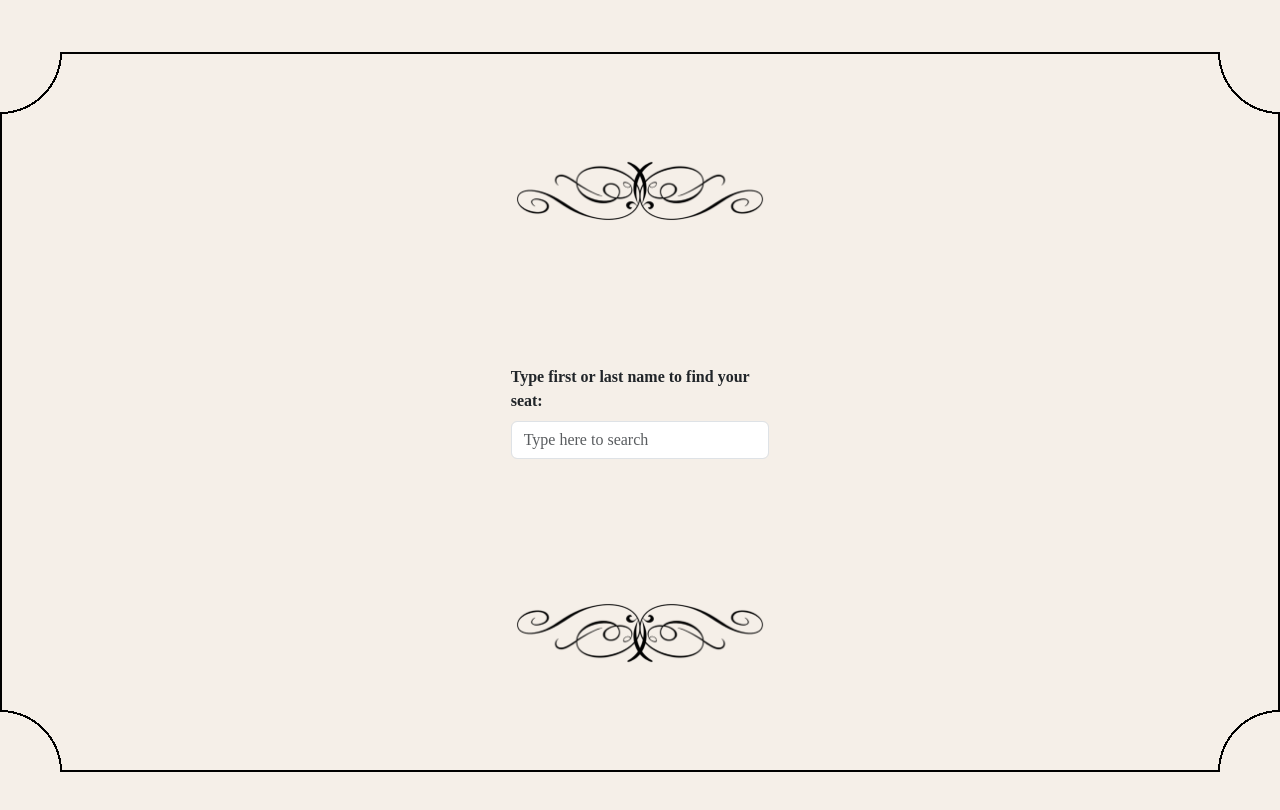
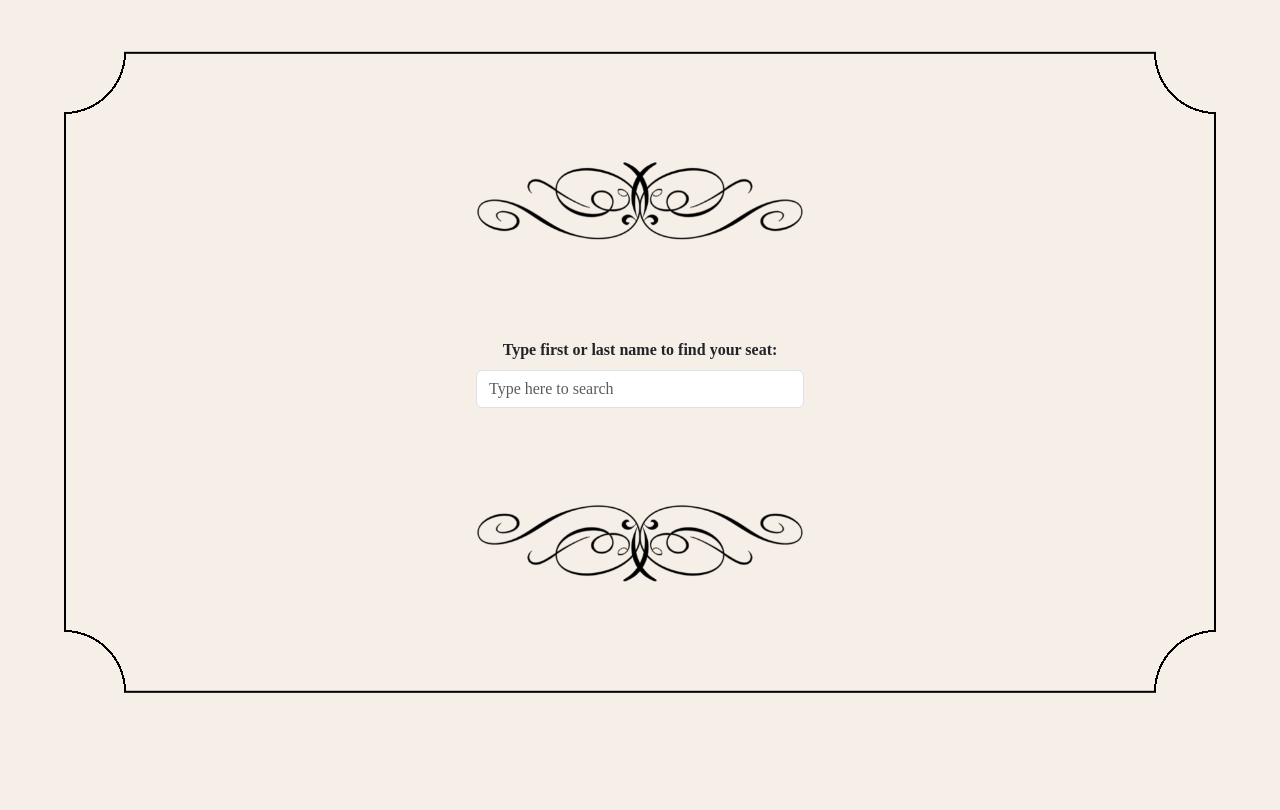
Before and after one commit to GersonU/GersonU.github.io, a plain HTML site: page WeddingSeatingChart/index.html in a window 1280 px wide. Drawn offline with nearby package versions, Linux system fonts and the light colour scheme; no server answers.

Commit message:
Fixed small device sizing

```diff
--- a/WeddingSeatingChart/index.html
+++ b/WeddingSeatingChart/index.html
@@ -20,7 +20,7 @@
         font-family: Pinyon Script;
       }
       .CustomBorder{
-        max-width: 1604px;
+        max-width: 90%;
         margin-left: auto;
         margin-right: auto;
         position: relative;
@@ -63,17 +63,21 @@
   </head>
   <body style="background-color:#f5efe8;">
     <div class="container CustomBorder">
-      <div class="row justify-content-center align-items-center p-5">
-        <img src="../images/Curlicue.png" style="max-width: 25%; transform: scaleY(-1);">
+      <div class="row justify-content-center align-items-center py-5">
+        <div class="col-10 col-lg-4 text-center">
+          <img src="../images/Curlicue.png" style="max-width:100%;transform: scaleY(-1);">
+        </div>
       </div>
-      <div class="row mx-auto justify-content-center align-items-center p-5">
-        <div class="col-4 p-5">
+      <div class="row justify-content-center align-items-center py-5">
+        <div class="col-10 col-lg-4 text-center">
           <label for="search" class="form-label searchLabel fw-bold">Type first or last name to find your seat:</label>
           <input class="form-control .bg-dark" type="text" id="search" placeholder="Type here to search"/>
         </div>
       </div>
-      <div class="row justify-content-center align-items-center p-5">
-        <img src="../images/Curlicue.png" style="max-width: 25%;">
+      <div class="row justify-content-center align-items-center py-5">
+        <div class="col-10 col-lg-4 text-center">
+          <img src="../images/Curlicue.png" style="max-width:100%;">
+        </div>
       </div>
     </div>
   </body>
```
